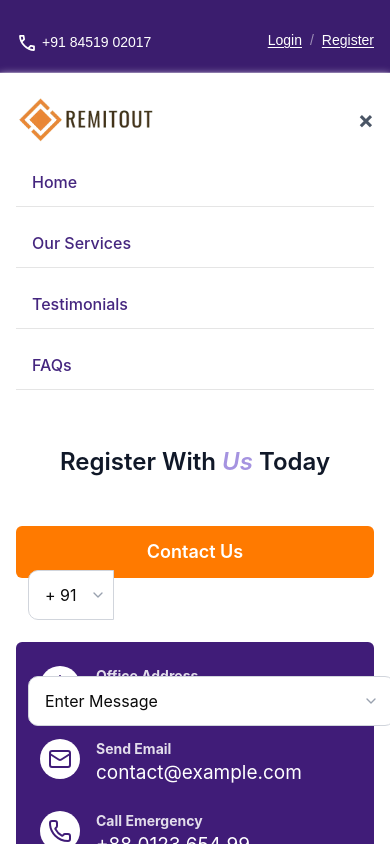
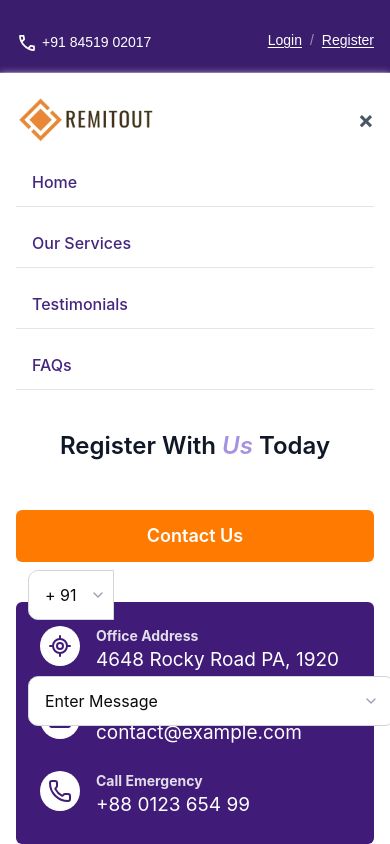
Before and after one commit to remitout2017-cell/remitout-landing, a Next.js app: page /register in a window 390 px wide. Both pictures are taken after a click on the button 362 px from the left and 111 px from the top of the page. Shown: the top 844 px of the page. Built offline with nearby package versions, Linux system fonts and the light colour scheme.

Commit message:
navbar for mobile screen

```diff
--- a/components/Navbar.tsx
+++ b/components/Navbar.tsx
@@ -132,7 +132,7 @@ const Navbar = () => {
           </div>
 
           {/* CTA Section */}
-          <div className="text-center mt-14">
+          <div className="text-center mt-10">
             <h2 className="text-2xl font-semibold text-gray-900">
               Register With <span className="italic text-[#A593E0]">Us</span>{" "}
               Today
@@ -143,7 +143,7 @@ const Navbar = () => {
           </div>
 
           {/* Contact Info Box */}
-          <div className="mt-16 bg-[#401C78] text-white p-6 rounded-[6px] space-y-6">
+          <div className="mt-10 bg-[#401C78] text-white p-6 rounded-[6px] space-y-6">
             <div className="flex items-start space-x-4">
               <div className="bg-white text-[#401C78] rounded-full p-2">
                 <LocateFixedIcon />
```
